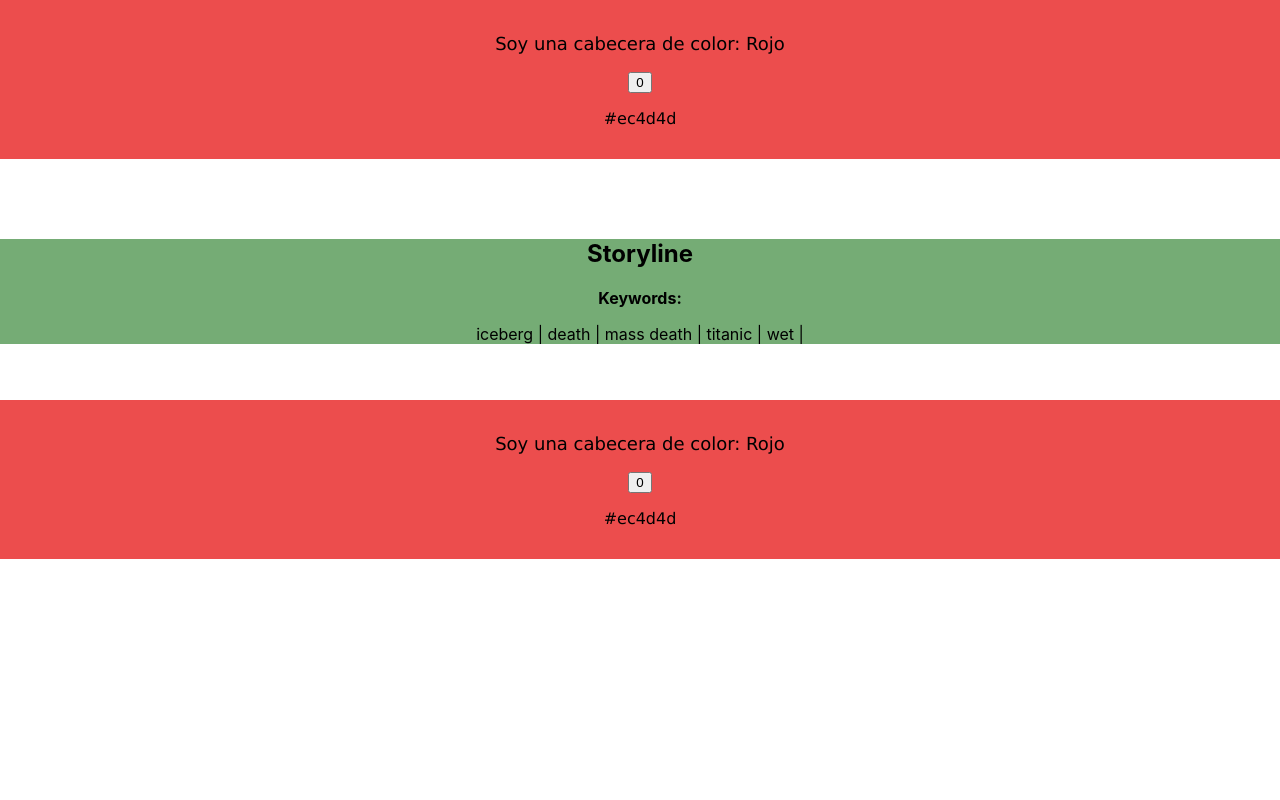
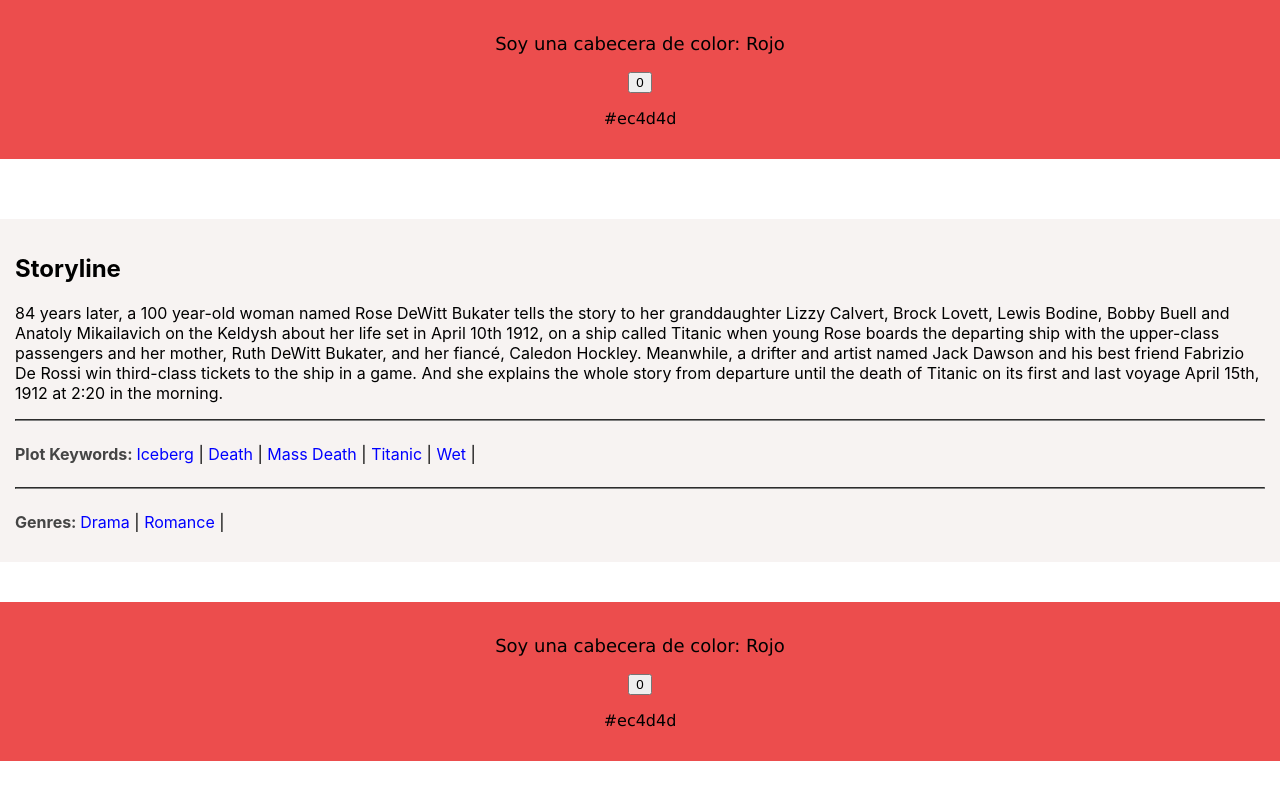
Before and after one commit to raulanatol/testing-enzyme-react, a React (Create React App) app: page / in a window 1280 px wide. Built offline with nearby package versions, Linux system fonts and the light colour scheme.

Commit message:
Added new components

```diff
--- a/src/components/Storyline.tsx
+++ b/src/components/Storyline.tsx
@@ -1,23 +1,56 @@
+import { getRegisteredStyles } from "@emotion/css";
 import styled from "@emotion/styled";
-import { FC, useState } from "react";
+import { FC, useEffect, useState } from "react";
 
 const Container = styled.div`
   background: ${props => props.color};
-  text-align: center;
+  padding: 15px;
 `;
 
-const Links = styled.div`
+const Links = styled.span`
+  color: blue;
+  cursor: pointer;
+  text-transform: capitalize;
+  padding: 10px 0 0 0;
+`
+const Strong = styled.strong`
+  line-height: 50px;
+  color: #454545;
+`
 
+const HR = styled.hr`
+  border-color: grey;
 `
 
 export const Storyline: FC = () => {
   const [storyline, setStoryline] = useState('');
-  const [keywords, setKeywords] = useState(['iceberg', 'death', 'mass death', 'titanic', 'wet']);
+  const [keywords, setKeywords] = useState([""]);
+  const [genres, setGenres] = useState([""]);
+  const COLOR ="#f7f3f2"
 
-  return <Container color='#75ac75'>
+  useEffect(() => {
+    setStoryline(`84 years later, a 100 year-old woman named
+    Rose DeWitt Bukater tells the story to her granddaughter
+    Lizzy Calvert, Brock Lovett, Lewis Bodine, Bobby Buell
+    and Anatoly Mikailavich on the Keldysh about her life
+    set in April 10th 1912, on a ship called Titanic
+    when young Rose boards the departing ship with
+    the upper-class passengers and her mother,
+    Ruth DeWitt Bukater, and her fiancé, Caledon Hockley.
+    Meanwhile, a drifter and artist named Jack Dawson and
+    his best friend Fabrizio De Rossi win third-class tickets
+    to the ship in a game. And she explains the whole story
+    from departure until the death of Titanic on its first and last voyage April 15th, 1912 at 2:20 in the morning.`)
+    setKeywords(['iceberg', 'death', 'mass death', 'titanic', 'wet'])
+    setGenres(["Drama", "Romance"])
+  }, [])
+
+  return <Container color={COLOR}>
     <h2>Storyline</h2>
     <p>{storyline}</p>
-    <strong>Keywords:</strong><p>{keywords.map(word => ` ${word} |`)}</p>
-
+    <HR></HR>
+    <Strong>Plot Keywords: </Strong>{keywords.map(word => <span><Links> {word} </Links> <span>|</span></span>)}
+    <HR></HR>
+    <Strong>Genres: </Strong>{genres.map(genre => <span><Links> {genre} </Links> <span>|</span></span>)}
   </Container>
 }
```
Also changed, not shown: 1 other file (tests, documents, lock files or other folders).
